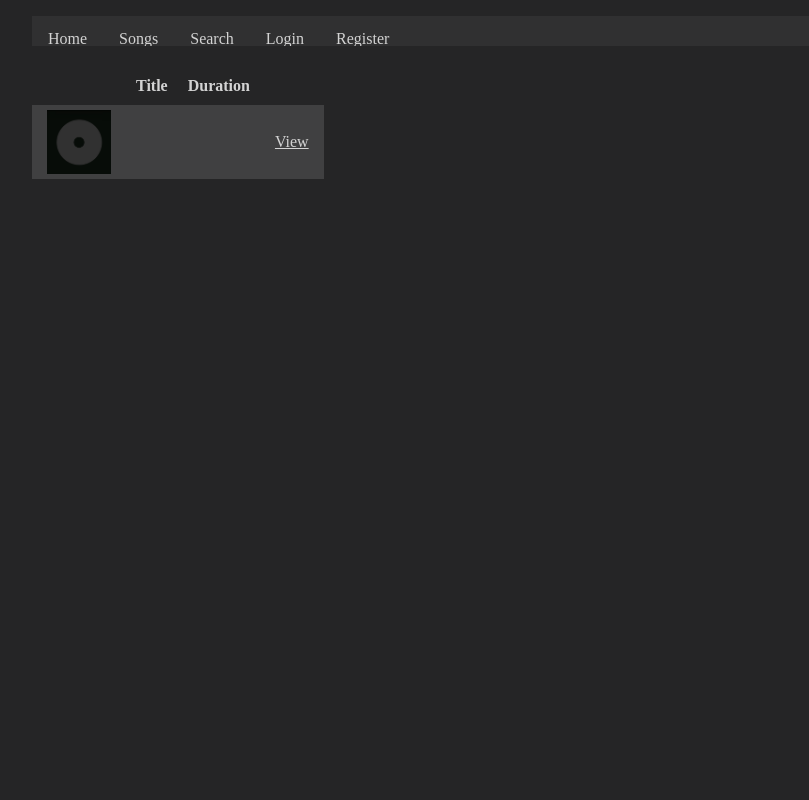
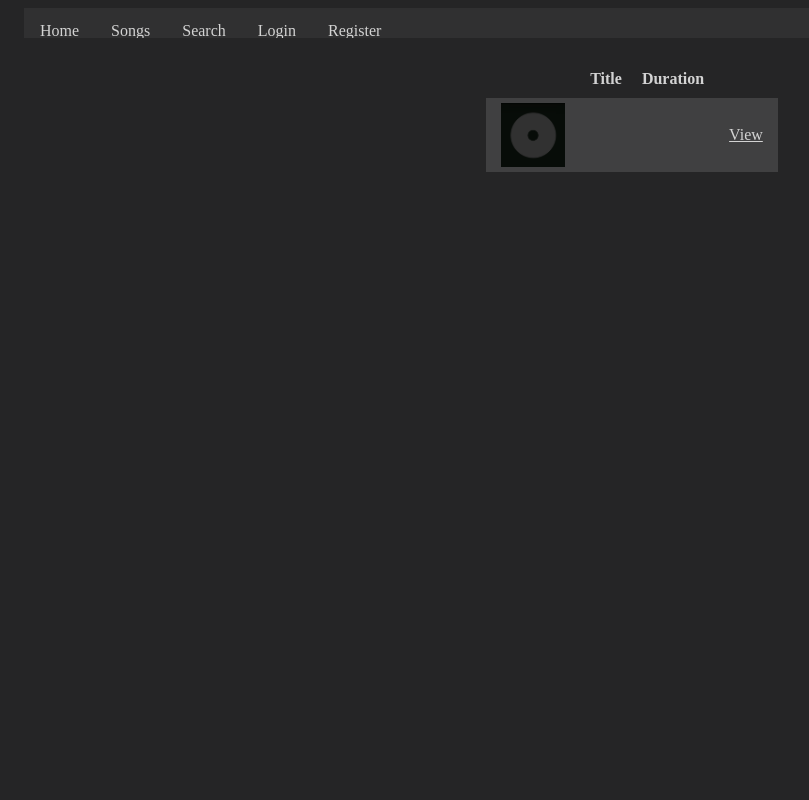
Before and after one commit to alexs2112/CPSC471_Spoofy, a PHP site: page /music/playlist.php?PlaylistID=1 in a window 1280 px wide. Shown: the whole page, without its empty margins (8-817 px from the left). Run offline with PHP 8.4, Linux system fonts and the light colour scheme; tables that the repository leaves empty or names only in its code hold one stand-in row (values such as "Sample post"); data that the repository does not hold is empty.

Commit message:
center tables and some text, max width the webpage

```diff
--- a/Spoofy/modules/playlist_functions.php
+++ b/Spoofy/modules/playlist_functions.php
@@ -49,6 +49,5 @@ function play_playlist($con, $playlistID) {
     while($row = mysqli_fetch_array($result)) {
         array_push($_SESSION["Queue"], $row["SongID"]);
     }
-    $prepare -> close();
 }
 ?>
--- a/Spoofy/music/playlist.php
+++ b/Spoofy/music/playlist.php
@@ -54,11 +54,11 @@ $prepare -> bind_param("s", $PlaylistID);
 $prepare -> execute();
 $result = $prepare -> get_result();
 if (mysqli_num_rows($result) < 1) {
-    echo "<h3>Could not find playlist.</h3>";
+    echo "<h3 class='centered_text'>Could not find playlist.</h3>";
 } else {
     $playlist = mysqli_fetch_array($result);
     $playlistName = $playlist["PlaylistName"];
-    echo "<h1>".$playlistName."</h1>";
+    echo "<h1 class='centered_text'>".$playlistName."</h1>";
 
     // List off each song in the playlist
     $prepare = mysqli_prepare($con, "SELECT SongID FROM PLAYLIST_CONTAINS WHERE PlaylistID=?");
@@ -66,10 +66,10 @@ if (mysqli_num_rows($result) < 1) {
     $prepare -> execute();
     $result = $prepare -> get_result();
     if (mysqli_num_rows($result) < 1) {
-        echo "<p>No songs.</p>";
-        echo "<p>Add songs from the <a href='/music/search.php'>search page</a>.</p>";
+        echo "<p class='centered_text'>No songs.</p>";
+        echo "<p class='centered_text'>Add songs from the <a href='/music/search.php'>search page</a>.</p>";
     } else {
-        echo "<table border='1'>
+        echo "<table border='1' class='centered_table'>
         <tr>
         <th></th>
         <th>Title</th>
@@ -111,19 +111,20 @@ if (mysqli_num_rows($result) < 1) {
     }
 
     // Buttons to play or delete this playlist
-    echo "<form method=\"post\">";
+    echo "<div class='wrap_form'>";
+    echo "<form method=\"post\" class='centered_form'>";
 
     if (isset($_SESSION["LoggedIn"]) && $_SESSION["LoggedIn"] && $_SESSION["UserID"] == $playlist["CreatorID"]) {
         echo "<input type=\"submit\" name=\"delete_playlist\"
                 onclick=\"return confirm('Are you sure you would like to delete " . $playlist["PlaylistName"] . "?');\"
-                class=\"button\" value=\"Delete\" />";
+                class=\"button\" value=\"Delete\"/>";
     }
     if (isset($_SESSION["LoggedIn"]) && $_SESSION["LoggedIn"]) {
         echo "<input type=\"submit\" name=\"play_playlist\"
-                class=\"button\" value=\"Play Playlist\" />";
+                class=\"button\" value=\"Play Playlist\"/>";
     }
 
-    echo "</form>";
+    echo "</form></div>";
     $prepare -> close();
     mysqli_close($con);
 }
--- a/Spoofy/music/song.php
+++ b/Spoofy/music/song.php
@@ -101,6 +101,7 @@ echo "
     <div>
         <ul class='invisible'>
             <li><h1>".$songTitle."</h1></li>
+            <li><b>Total Plays:</b> ".($row["TotalPlays"] ?? "0")."</li>
             <li><b>Monthly Plays:</b> ".($row["MonthlyPlays"] ?? "0")."</li>
             <li><b>Duration:</b> ".$row["Duration"]."</li>
         </ul>
--- a/Spoofy/music/songs.php
+++ b/Spoofy/music/songs.php
@@ -31,15 +31,14 @@ $prepare = mysqli_prepare($con, "SELECT * FROM SONG");
 $prepare -> execute();
 $result = $prepare -> get_result();
 
-echo "<h1>Song List</h1>";
-echo "<table border='1'>
+echo "<h1 class='centered_text'>Song List</h1>";
+echo "<table border='1' class='centered_table'>
 <tr>
 <th></th>
 <th>Title</th>
 <th>Duration</th>
 </tr>";
 
-// @todo: don't display the SongID here once managing songs is good to go
 while($row = mysqli_fetch_array($result)) {
     echo "<tr>
         <td><img id='cover_thumb' src='/resources/" . song_cover($con, $row['SongID']) . "' alt='cover'></td>
--- a/Spoofy/styles/style.css
+++ b/Spoofy/styles/style.css
@@ -6,6 +6,8 @@ body {
     padding-right: 32;
     padding-top: 8;
     padding-bottom: 32;
+    max-width: 1280px;
+    margin: auto;
 }
 
 /*global text*/
@@ -50,6 +52,31 @@ a:hover, a:active { text-decoration: none; color:#e63939a6}
 table {
     border-collapse: collapse;
     border: 0px;
+    text-align: center;
+    vertical-align: middle;
+}
+
+.centered_table {
+    border-collapse: collapse;
+    border: 0px;
+    margin-left: auto;
+    margin-right: auto;
+}
+
+.centered_text {
+    text-align: center;
+}
+
+div.wrap_form {
+    display: block;
+    text-align: center;
+}
+
+.centered_form {
+    display: inline-block;
+    margin-left: auto;
+    margin-right: auto;
+    text-align: left;
 }
 
 /*th is the title row*/
```
Also changed, not shown: Spoofy/index.php (+4 -4 lines), Spoofy/music/queue.php (+6 -5 lines), Spoofy/music/search.php (+19 -18 lines).
